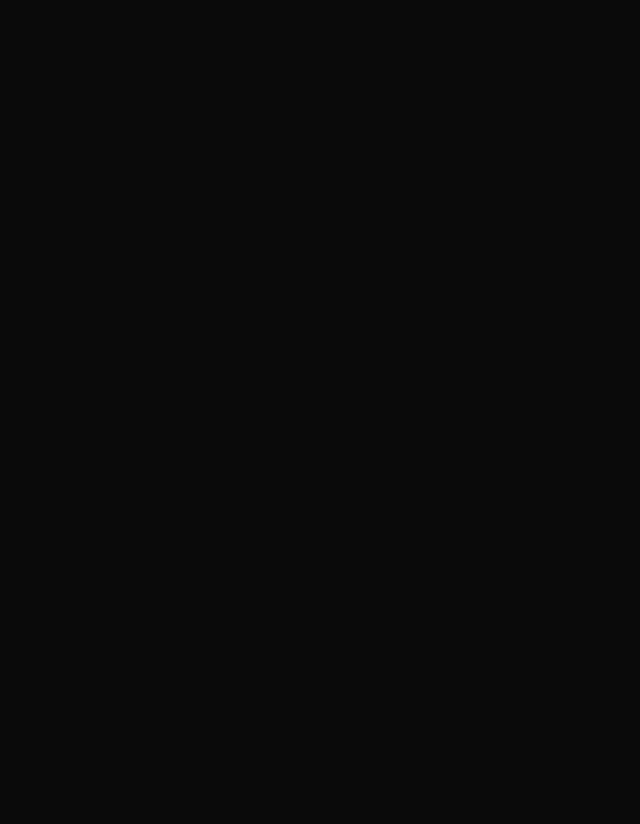
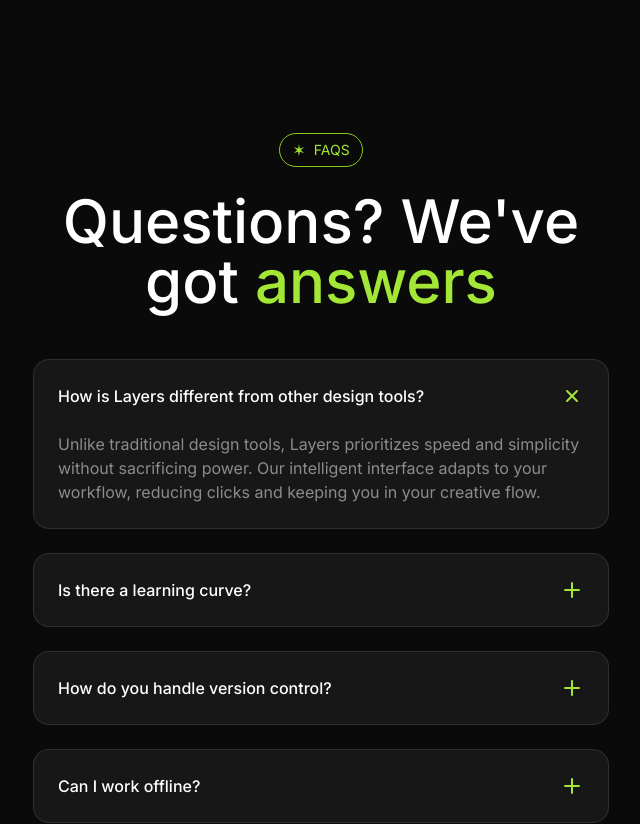
Before and after one commit to pchupchu/next-level-v1--pchupchu, a Next.js app: page / in a window 1280 px wide. Shown: the part 3900-4724 px from the top of the page, without its empty margins (319-959 px from the left). Before the commit the page ends 3937 px from the top, so only its background shows below. Built offline with nearby package versions, Linux system fonts and the light colour scheme.

Commit message:
Add FAQ section

```diff
--- a/src/app/page.tsx
+++ b/src/app/page.tsx
@@ -1,3 +1,4 @@
+import Faqs from '@/sections/Faqs';
 import Features from '@/sections/Features';
 import Hero from '@/sections/Hero';
 import Integrations from '@/sections/Integrations';
@@ -14,6 +15,7 @@
       <Introduction />
       <Features />
       <Integrations />
+      <Faqs />
     </>
   );
 }
--- a/src/sections/Faqs.tsx
+++ b/src/sections/Faqs.tsx
@@ -1,26 +1,83 @@
+import { twMerge } from 'tailwind-merge';
+
+import Tag from '@/components/Tag';
+
 const faqs = [
   {
-        question: "How is Layers different from other design tools?",
-        answer: "Unlike traditional design tools, Layers prioritizes speed and simplicity without sacrificing power. Our intelligent interface adapts to your workflow, reducing clicks and keeping you in your creative flow.",
+    question: 'How is Layers different from other design tools?',
+    answer:
+      'Unlike traditional design tools, Layers prioritizes speed and simplicity without sacrificing power. Our intelligent interface adapts to your workflow, reducing clicks and keeping you in your creative flow.',
   },
   {
-        question: "Is there a learning curve?",
-        answer: "Layers is designed to feel intuitive from day one. Most designers are productive within hours, not weeks. We also provide interactive tutorials and comprehensive documentation to help you get started.",
+    question: 'Is there a learning curve?',
+    answer:
+      'Layers is designed to feel intuitive from day one. Most designers are productive within hours, not weeks. We also provide interactive tutorials and comprehensive documentation to help you get started.',
   },
   {
-        question: "How do you handle version control?",
-        answer: "Every change in Layers is automatically saved and versioned. You can review history, restore previous versions, and create named versions for important milestones.",
+    question: 'How do you handle version control?',
+    answer:
+      'Every change in Layers is automatically saved and versioned. You can review history, restore previous versions, and create named versions for important milestones.',
   },
   {
-        question: "Can I work offline?",
-        answer: "Yes! Layers includes a robust offline mode. Changes sync automatically when you're back online, so you can keep working anywhere.",
+    question: 'Can I work offline?',
+    answer:
+      "Yes! Layers includes a robust offline mode. Changes sync automatically when you're back online, so you can keep working anywhere.",
   },
   {
-        question: "How does Layers handle collaboration?",
-        answer: "Layers is built for collaboration. You can invite team members to your projects, share feedback, and work together in real-time.",
+    question: 'How does Layers handle collaboration?',
+    answer:
+      'Layers is built for collaboration. You can invite team members to your projects, share feedback, and work together in real-time.',
   },
 ];
 
 export default function Faqs() {
-    return <div>Faqs</div>;
+  const selectedIndex = 0;
+  return (
+    <section className='py-24'>
+      <div className='container'>
+        <div className='flex justify-center'>
+          <Tag>FAQS</Tag>
+        </div>
+        <h2 className='mx-auto mt-6 max-w-xl text-center text-6xl font-medium'>
+          Questions? We&apos;ve got{' '}
+          <span className='text-lime-400'>answers</span>
+        </h2>
+        <div className='mx-auto mt-12 flex max-w-xl flex-col gap-6'>
+          {faqs.map((faq, faqIndex) => (
+            <div
+              key={faq.question}
+              className='rounded-2xl border border-white/10 bg-neutral-900 p-6'>
+              <div className='flex items-center justify-between'>
+                <h3 className='font-medium'>{faq.question}</h3>
+                <svg
+                  xmlns='http://www.w3.org/2000/svg'
+                  width='24'
+                  height='24'
+                  viewBox='0 0 24 24'
+                  fill='none'
+                  stroke='currentColor'
+                  strokeWidth='2'
+                  strokeLinecap='round'
+                  strokeLinejoin='round'
+                  className={twMerge(
+                    'feather feather-plus flex-shrink-0 text-lime-400',
+                    selectedIndex === faqIndex && 'rotate-45'
+                  )}>
+                  <line x1='12' y1='5' x2='12' y2='19'></line>
+                  <line x1='5' y1='12' x2='19' y2='12'></line>
+                </svg>
+              </div>
+              <div
+                className={twMerge(
+                  'mt-6',
+                  selectedIndex !== faqIndex && 'hidden'
+                )}>
+                <p className='text-white/50'>{faq.answer}</p>
+              </div>
+            </div>
+          ))}
+        </div>
+      </div>
+    </section>
+  );
 }
```
Lines whose indentation alone changed are shown as unchanged.
